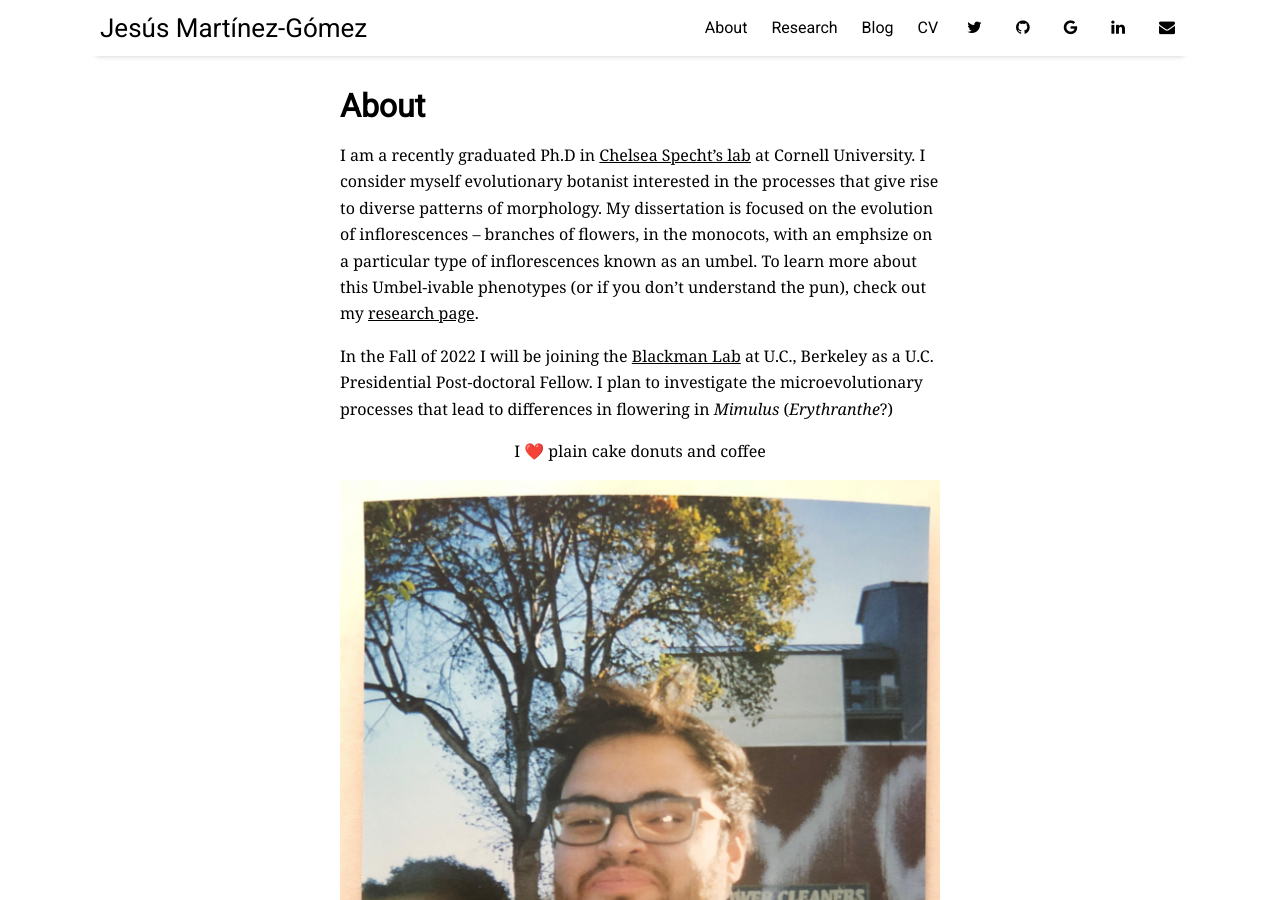
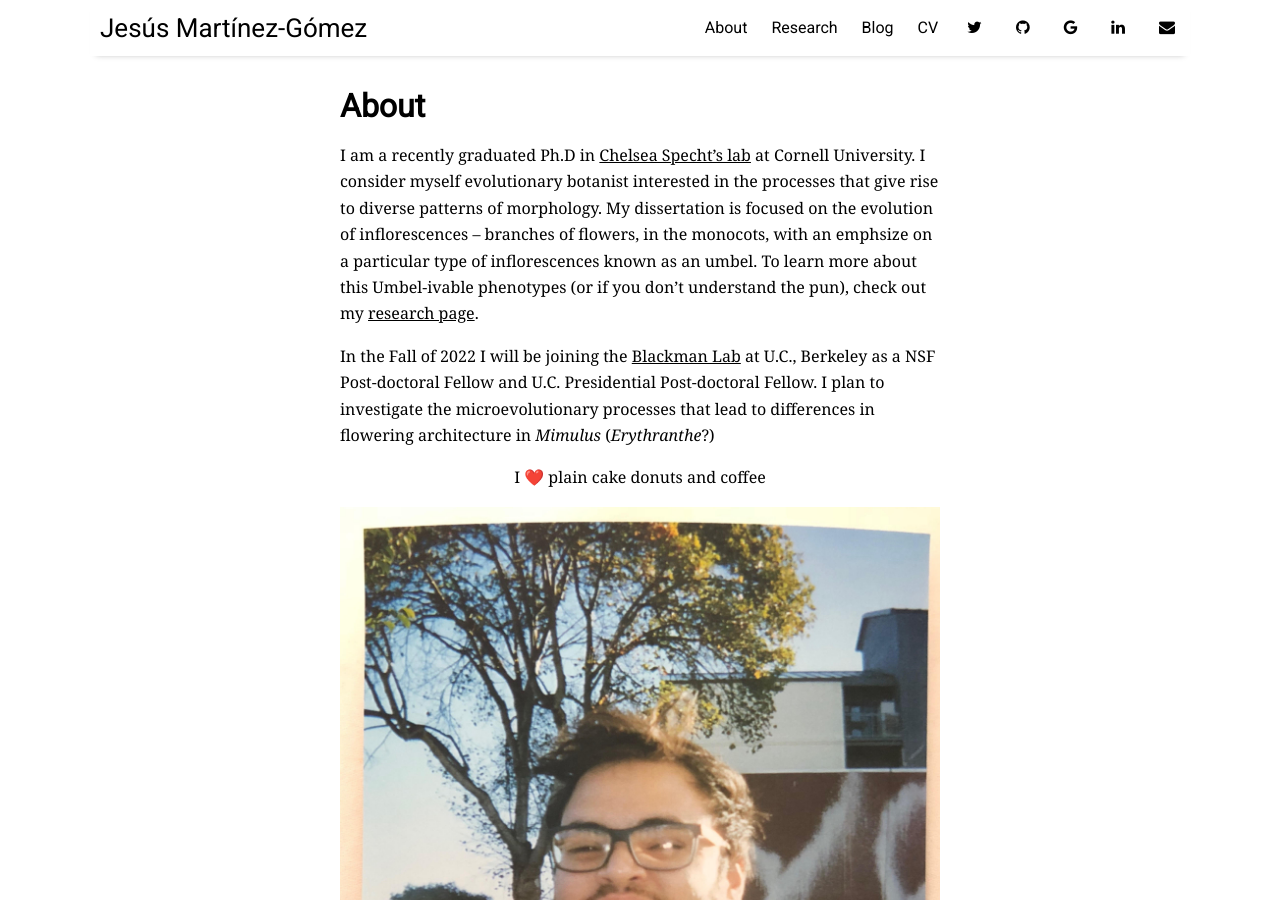
Before and after one commit to Jesusthebotanist/Jesusthebotanist.github.io, a Jekyll site: the page built from pages/about.md, in a window 1280 px wide and 900 px high. Built offline with Jekyll 4.4.1, drawn with Linux system fonts in a browser that asks for light colours; nearby versions of some CDN libraries; emoji names are drawn with the system emoji font.

Commit message:
Update about.md

```diff
--- a/pages/about.md
+++ b/pages/about.md
@@ -4,7 +4,7 @@ title: About
 ---
 I am a recently graduated Ph.D in [Chelsea Specht's lab](http://blogs.cornell.edu/specht/) at Cornell University. I consider myself evolutionary botanist interested in the processes that give rise to diverse patterns of morphology. My dissertation is focused on the evolution of inflorescences – branches of flowers, in the monocots, with an emphsize on a particular type of inflorescences known as an umbel. To learn more about this Umbel-ivable phenotypes (or if you don't understand the pun), check out my [research page](https://jesusthebotanist.github.io/projects/Umbels.html).
 
-In the Fall of 2022 I will be joining the [Blackman Lab](https://nature.berkeley.edu/blackmanlab/Blackman_Lab/Welcome.html) at U.C., Berkeley as a U.C. Presidential Post-doctoral Fellow. I plan to investigate the microevolutionary processes that lead to differences in flowering in *Mimulus* (*Erythranthe*?)
+In the Fall of 2022 I will be joining the [Blackman Lab](https://nature.berkeley.edu/blackmanlab/Blackman_Lab/Welcome.html) at U.C., Berkeley as a NSF Post-doctoral Fellow and  U.C. Presidential Post-doctoral Fellow. I plan to investigate the microevolutionary processes that lead to differences in flowering architecture in *Mimulus* (*Erythranthe*?)
 
 <p align="center">
   I :heart: plain cake donuts and coffee
```
